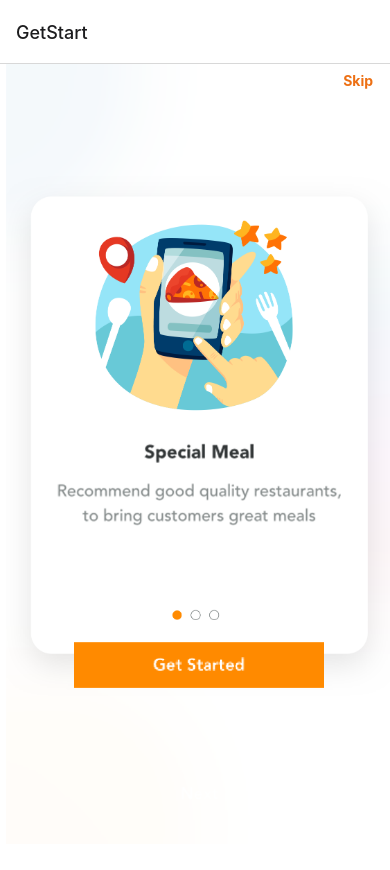
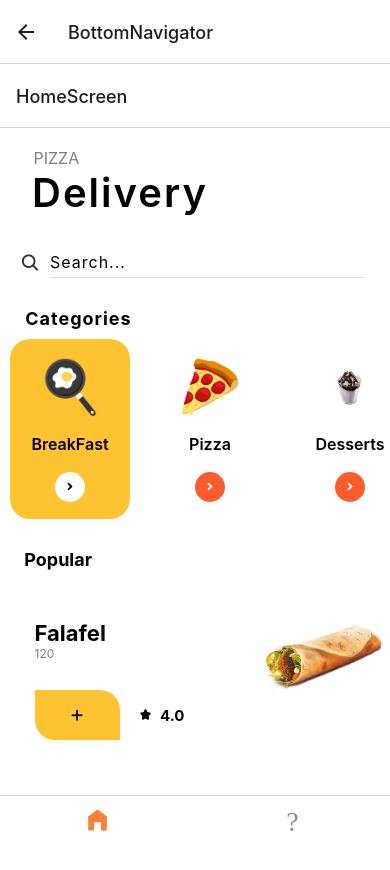
Before and after one commit to salahsaed5/Pizza-App, a React Native app in the folder Food_proj/: screen /BottomNavigator in a window 390 px wide. Before the commit this address had no page. Shown: the top 870 px of the page. After the commit the page ends 844 px from the top, so only its background shows below. Built offline with nearby package versions, Linux system fonts and the light colour scheme.

Commit message:
Create BottomNavigation / Edit Sign up Page

```diff
--- a/Food_proj/App.js
+++ b/Food_proj/App.js
@@ -3,6 +3,7 @@ import { StyleSheet, Text, View } from 'react-native';
 import React from 'react';
 import Index from './Navigations/Index' ;
 import Home from './components/Home' ;
+import BottomNavigator from './compo/BottomNavigator';
 
 
 export default function App() {
--- a/Food_proj/Navigations/Index.js
+++ b/Food_proj/Navigations/Index.js
@@ -12,7 +12,7 @@ import ForgetPassword from '../components/ForgetPassword';
 import Profaile from '../components/profaile';
 import Home from '../components/Home';
 import UpdateProfile from '../components/UpdateProfile';
-
+import BottomNavigator from '../compo/BottomNavigator';
 
 const Stack = createNativeStackNavigator();
 
@@ -32,6 +32,7 @@ const Index = () => {
           <Stack.Screen name="Profaile" component={Profaile} />
           <Stack.Screen name="Home" component={Home} />
           <Stack.Screen name="UpdateProfile" component={UpdateProfile} />
+          <Stack.Screen name="BottomNavigator" component={BottomNavigator} />
 
 
         </Stack.Navigator>
--- /dev/null
+++ b/Food_proj/compo/BottomNavigator.js
@@ -0,0 +1,49 @@
+import React from 'react';
+import { createBottomTabNavigator } from '@react-navigation/bottom-tabs';
+import Icon from 'react-native-vector-icons/MaterialIcons';
+import Home from '../components/Home';
+import Profaile from '../components/profaile';
+
+
+
+const Tab = createBottomTabNavigator();
+
+const BottomNavigator = () => {
+    return (
+        <Tab.Navigator
+            tabBarOptions={{
+                style: {
+                    height: 55,
+                    borderTopWidth: 0,
+                    elevation: 0,
+                },
+                showLabel: false,
+                activeTintColor: '#F9813A',
+            }}>
+
+            <Tab.Screen
+                name="HomeScreen"
+                component={Home}
+                options={{
+                    tabBarIcon: ({ color }) => (
+                        <Icon name="home-filled" color={color} size={28} />
+                    ),
+                }}
+            />
+
+
+            <Tab.Screen
+                name="Profaile"
+                component={Profaile}
+                options={{
+                    tabBarIcon: ({ color }) => (
+                        <Icon name="Profaile" color={color} size={28} />
+                    ),
+                }}
+            />
+
+        </Tab.Navigator>
+    );
+};
+
+export default BottomNavigator;
--- a/Food_proj/components/Home.js
+++ b/Food_proj/components/Home.js
@@ -5,6 +5,7 @@ import Ionicons from 'react-native-vector-icons/Ionicons';
 import FontAwesome from 'react-native-vector-icons/FontAwesome5';
 import Entypo from 'react-native-vector-icons/Entypo';
 import AntDesign from 'react-native-vector-icons/AntDesign';
+import BottomNavigator from '../compo/BottomNavigator';
 
 
 
@@ -23,6 +24,7 @@ const Home = ({ navigation }) => {
 
 
         return (
+
             <TouchableOpacity
                 activeOpacity={0.9}
                 onPress={() => setCurrentSelected(index)}>
--- a/Food_proj/components/signup.js
+++ b/Food_proj/components/signup.js
@@ -195,7 +195,7 @@ export default function Login({ navigation }) {
                         <Text style={styles.loginText}>set photo</Text>
                     </TouchableOpacity> */}
                     <TouchableOpacity style={styles.loginBtn} onPress={hundelsumbit}   >
-                        <Text style={styles.loginText}>submit</Text>
+                        <Text style={styles.loginText}>Submit</Text>
                     </TouchableOpacity>
 
 
@@ -203,8 +203,8 @@ export default function Login({ navigation }) {
     </View>
 
     <View style={styles.btnn}>
-                       <TouchableOpacity  onPress={updatePhoto} >
-                          <Text style={[styles.loginText22, { color: "#ED7014" }]}> set photo </Text>
+                       <TouchableOpacity   onPress={updatePhoto} >
+                          <Text style={[styles.loginText22]}>Set Photo </Text>
                         </TouchableOpacity>
                    </View>
 
@@ -253,7 +253,7 @@ const styles = StyleSheet.create({
 
     },
     loginBtn: {
-        width: "80%",
+        width: "60%",
         marginTop: '2%',
         marginBottom: '8%',
         borderRadius: 10,
@@ -262,19 +262,33 @@ const styles = StyleSheet.create({
         justifyContent: "center",
         backgroundColor: "#ED7014",
     },
+    loginBtn2: {
+        width: "40%",
+        marginTop: '-8%',
+        marginBottom: '8%',
+        marginLeft: "-7%",
+
+        borderRadius: 1000,
+        height: '15%',
+        alignItems: "center",
+        justifyContent: "center",
+        backgroundColor: "#ED7014",
+    },
     photoView: {
         marginTop: '25%',
-        marginBottom: '1%',
-
+        marginBottom: '5%',
+        borderRadius: 500,
         backgroundColor: '#85858629',
         borderRadius: 50,
-        width: '30%',
-        height: '15%',
+        width: '25%',
+        height: '14%',
     },
     photo: {
         borderRadius: 100,
         width: '100%',
         height: '100%',
+
+
 
     },
     photoBtn: {
@@ -292,9 +306,13 @@ const styles = StyleSheet.create({
 
     },
     loginText22: {
-        color: 'white',
+        color: '#ED7014',
         fontWeight: 'bold',
-        fontSize: 11,
+        fontSize: 15,
+        marginTop: '-8%',
+        marginBottom: '5%',
+        marginLeft: "-4%",
+
 
     },
       btnn: {
@@ -303,6 +321,7 @@ const styles = StyleSheet.create({
         marginVertical: "2%",
         marginTop: "-121%",
 
+
       },
 
     error: {},
--- a/Food_proj/package.json
+++ b/Food_proj/package.json
@@ -10,9 +10,11 @@
   },
   "dependencies": {
     "@expo/webpack-config": "^18.0.1",
+    "@react-navigation/bottom-tabs": "^6.5.7",
     "@react-navigation/native": "^6.1.6",
     "@react-navigation/native-stack": "^6.9.12",
     "expo": "~48.0.10",
+    "expo-image-picker": "~14.1.1",
     "expo-status-bar": "~1.4.4",
     "firebase": "^9.19.1",
     "react": "18.2.0",
@@ -20,8 +22,7 @@
     "react-native": "0.71.6",
     "react-native-safe-area-context": "^4.5.1",
     "react-native-screens": "^3.20.0",
-    "react-native-web": "~0.18.10",
-    "expo-image-picker": "~14.1.1"
+    "react-native-web": "~0.18.10"
   },
   "devDependencies": {
     "@babel/core": "^7.20.0"
```
Also changed, not shown: 1 other file (tests, documents, lock files or other folders).
